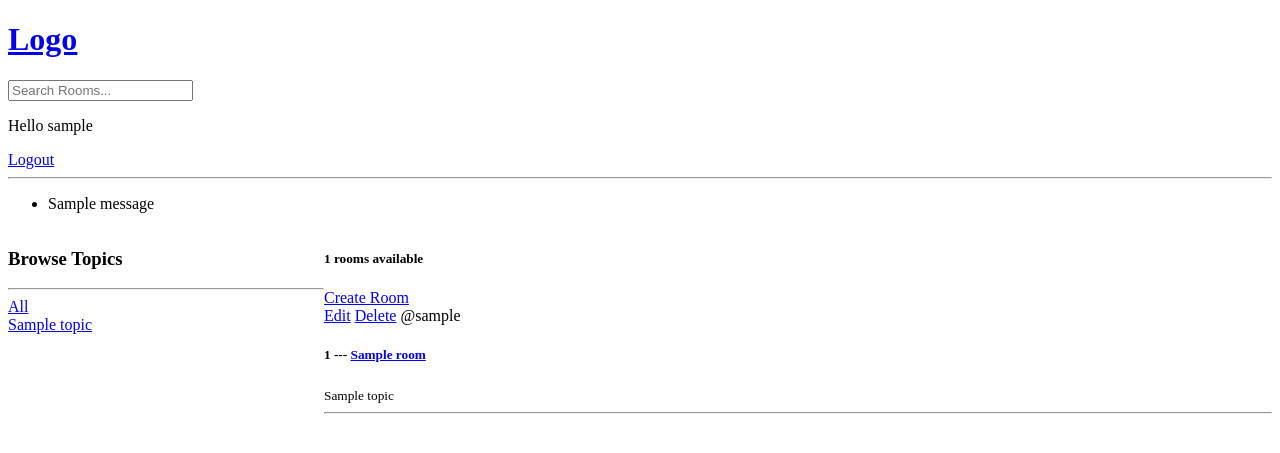
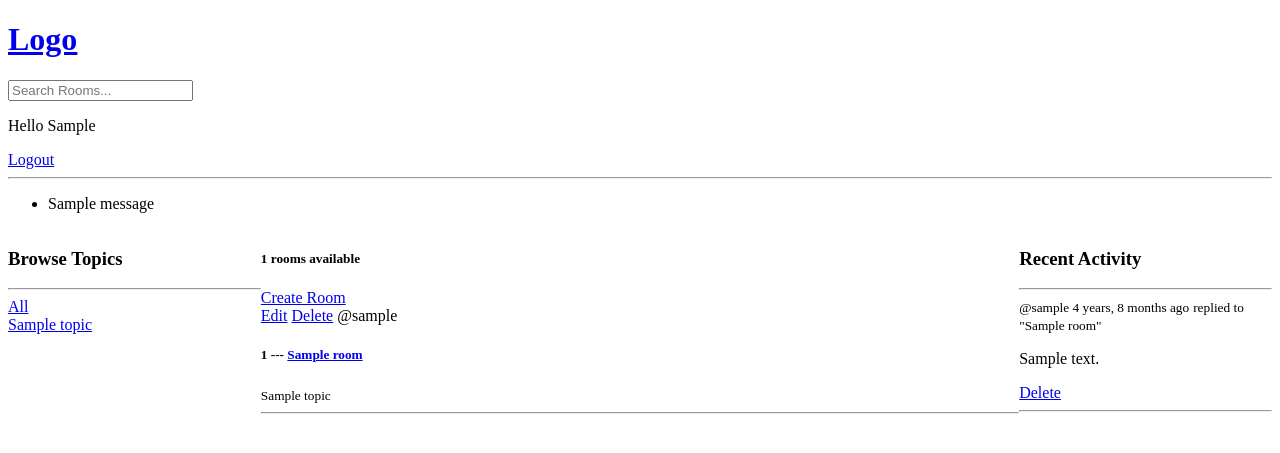
Before and after one commit to gokul-elumalai/discordLikeApp, a Django app: page / in a window 1280 px wide. Shown: the top 453 px of the page. Run offline with Django 5.2, Linux system fonts and the light colour scheme; a user stored in the database is signed in; tables that the repository leaves empty hold one stand-in row (values such as "Sample post"); one stand-in notice (Sample message) is shown.

Commit message:
Add components for activity feed

```diff
--- a/base/models.py
+++ b/base/models.py
@@ -34,5 +34,8 @@ class Message(models.Model):
     created = models.DateTimeField(auto_now_add=True)
     updated = models.DateTimeField(auto_now=True)
 
+    class Meta:
+        ordering = ['-updated', '-created']
+
     def __str__(self):
         return self.body[:50]
--- /dev/null
+++ b/base/templates/base/activity_component.html
@@ -0,0 +1,17 @@
+<h3>Recent Activity</h3>
+<hr>
+
+{% for message in room_messages %}
+    <div>
+        <small>@{{ message.user }} {{ message.created|timesince }} ago</small>
+        <small>replied to "{{ message.room }}"</small>
+
+        <p>{{ message }}</p>
+
+        {% if request.user == message.user %}
+            <a href="{% url 'delete-message' message.id %}">Delete</a>
+        {% endif %}
+        <hr>
+    </div>
+
+{% endfor %}
--- /dev/null
+++ b/base/templates/base/feed_component.html
@@ -0,0 +1,14 @@
+<div>
+    {%  for room in rooms %}
+        <div>
+            {% if request.user == room.host %}
+                <a href="{% url 'update-room' room.id %}">Edit</a>
+                <a href="{% url 'delete-room' room.id %}">Delete</a>
+            {% endif %}
+            <span>@{{ room.host.username }}</span>
+            <h5>{{ room.id }} --- <a href="{% url 'room' room.id %}">{{ room.name }}</a></h5>
+            <small>{{ room.topic.name }}</small>
+            <hr>
+        </div>
+    {%  endfor %}
+</div>
--- a/base/templates/base/home.html
+++ b/base/templates/base/home.html
@@ -5,45 +5,25 @@
 <style>
     .home-container {
         display: grid;
-        grid-template-columns: 1fr 3fr;
+        grid-template-columns: 1fr 3fr 1fr;
     }
 
 </style>
 <div class="home-container">
 
     <div>
-        <h3>Browse Topics</h3>
-        <hr>
-        <div>
-            <a href="{% url 'home'  %}">All</a>
-        </div>
-
-        {%  for topic in topics %}
-            <div>
-                <a href="{% url 'home' %}?q={{ topic.name }}">{{  topic.name }}</a>
-            </div>
-
-        {%  endfor %}
+        {% include 'base/topics_component.html' %}
     </div>
 
     <div>
         <h5>{{ room_count }} rooms available</h5>
         <a href="{% url 'create-room' %}">Create Room</a>
 
-        <div>
-            {%  for room in rooms %}
-                <div>
-                    {% if request.user == room.host %}
-                        <a href="{% url 'update-room' room.id %}">Edit</a>
-                        <a href="{% url 'delete-room' room.id %}">Delete</a>
-                    {% endif %}
-                    <span>@{{ room.host.username }}</span>
-                    <h5>{{ room.id }} --- <a href="{% url 'room' room.id %}">{{ room.name }}</a></h5>
-                    <small>{{ room.topic.name }}</small>
-                    <hr>
-                </div>
-            {%  endfor %}
-        </div>
+        {% include 'base/feed_component.html' %}
+    </div>
+
+    <div>
+        {% include 'base/activity_component.html' %}
     </div>
 
 </div>
--- /dev/null
+++ b/base/templates/base/topics_component.html
@@ -0,0 +1,12 @@
+<h3>Browse Topics</h3>
+<hr>
+<div>
+    <a href="{% url 'home'  %}">All</a>
+</div>
+
+{%  for topic in topics %}
+    <div>
+        <a href="{% url 'home' %}?q={{ topic.name }}">{{  topic.name }}</a>
+    </div>
+
+{%  endfor %}
--- a/base/views.py
+++ b/base/views.py
@@ -80,15 +80,16 @@ def home(request):
 
     topics = Topic.objects.all()
     room_count = rooms.count()
+    room_messages = Message.objects.filter(Q(room__topic__name__icontains=q))
 
-    context = {'rooms': rooms, 'topics': topics, 'room_count': room_count}
+    context = {'rooms': rooms, 'topics': topics, 'room_count': room_count, 'room_messages': room_messages}
     return render(request, 'base/home.html', context)
 
 
 def room(request, pk):
 
     room = Room.objects.get(id=pk)
-    room_messages = room.message_set.all().order_by('-created')
+    room_messages = room.message_set.all()
     participants = room.participants.all()
 
     if request.method == 'POST':
--- a/templates/navbar.html
+++ b/templates/navbar.html
@@ -7,7 +7,7 @@
 </form>
 
 {% if request.user.is_authenticated %}
-<p>Hello {{ request.user }}</p>
+<p>Hello {{ request.user|title }}</p>
 <a href="{% url 'logout' %}">Logout</a>
 {% else %}
 <a href="{% url 'login' %}">Login</a>
```
